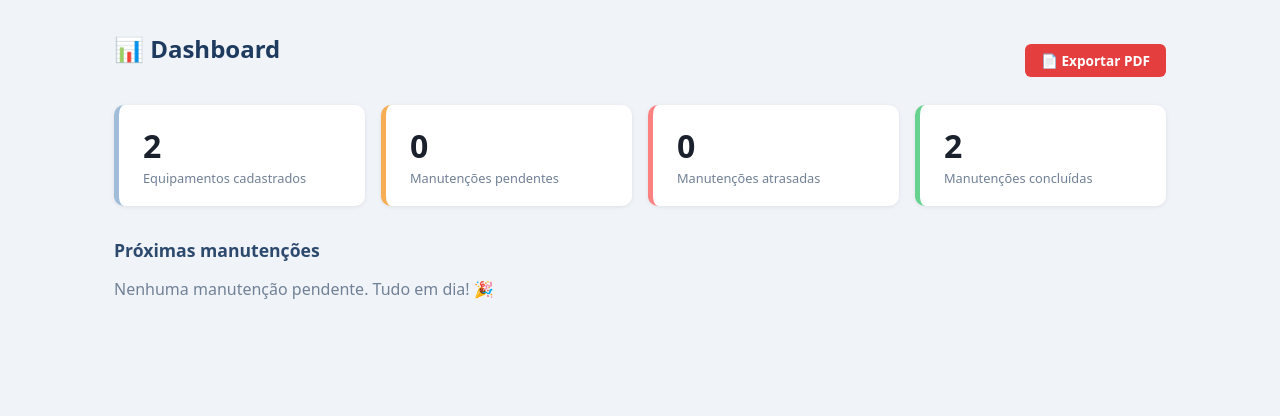
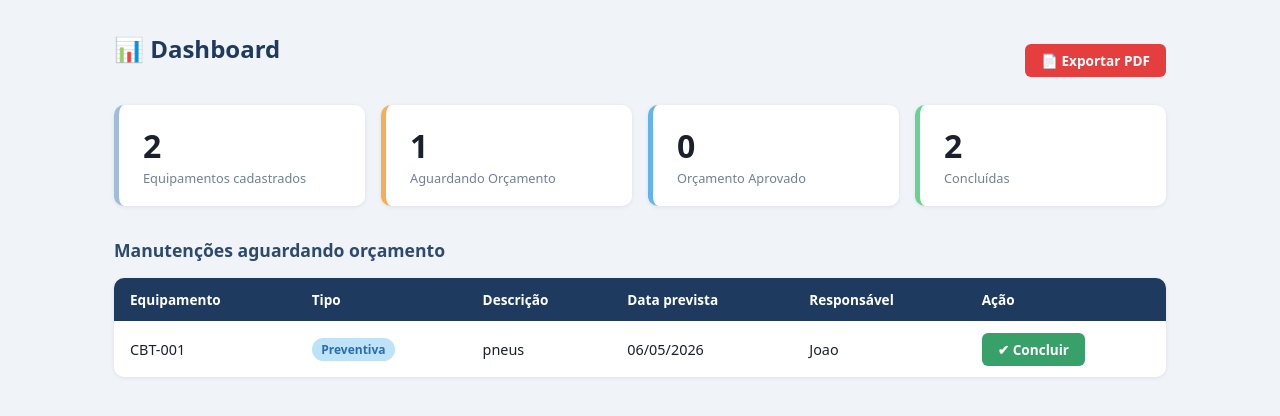
Before and after one commit to CristianoBasto/App_Manuten-o_equipamentos, a Django app: page / in a window 1280 px wide. Shown: the part 56-472 px from the top of the page. Run offline with Django 5.2, Linux system fonts and the light colour scheme; a user stored in the database is signed in; data comes from the database, SQL or seed files in the repository; both versions use the stored data as it was after the commit.

Commit message:
Mudando STATUS para Concluído, Aguardando orcamento, Orçamento aprovado

```diff
--- a/sistema_manutencao/manutencao/models.py
+++ b/sistema_manutencao/manutencao/models.py
@@ -35,9 +35,9 @@ class Manutencao(models.Model):
         ("corretiva",  "Corretiva"),
     ]
     STATUS_CHOICES = [
-        ("pendente",  "Pendente"),
-        ("concluida", "Concluída"),
-        ("atrasada",  "Atrasada"),
+        ("concluida",            "Concluída"),
+        ("aguardando_orcamento", "Aguardando Orçamento"),
+        ("orcamento_aprovado",   "Orçamento Aprovado"),
     ]
 
     equipamento    = models.ForeignKey(
@@ -50,7 +50,7 @@ class Manutencao(models.Model):
     data_registro  = models.DateField(auto_now_add=True)  # preenchido automaticamente ao salvar
     data_prevista  = models.DateField()
     data_realizada = models.DateField(null=True, blank=True)
-    status         = models.CharField(max_length=20, choices=STATUS_CHOICES, default="pendente")
+    status         = models.CharField(max_length=30, choices=STATUS_CHOICES, default="aguardando_orcamento")
     responsavel    = models.CharField(max_length=100, blank=True)
     horimetro      = models.PositiveIntegerField(null=True, blank=True, verbose_name="Horímetro (h)")
     oficina        = models.ForeignKey(
--- a/sistema_manutencao/manutencao/templates/manutencao/base.html
+++ b/sistema_manutencao/manutencao/templates/manutencao/base.html
@@ -1,79 +1,3 @@
-{% comment %} <!DOCTYPE html>
-<html lang="pt-br">
-<head>
-  <meta charset="UTF-8"/>
-  <meta name="viewport" content="width=device-width, initial-scale=1.0"/>
-  <title>Sistema de Manutenção</title>
-  <style>
-    *, *::before, *::after { box-sizing: border-box; margin: 0; padding: 0; }
-    body { font-family: system-ui, sans-serif; background: #f0f4f8; color: #1a202c; }
-    nav { background: #1e3a5f; padding: 0 2rem; display: flex; align-items: center; gap: 1.5rem; height: 90px; }
-    nav .brand { color: #fff; font-weight: 700; font-size: 1.5rem; text-decoration: none; }
-    nav a { color: #bcd2e9; text-decoration: none; font-size: 1.2rem; }
-    nav a:hover { color: #fff; }
-    nav .spacer { flex: 1; }
-    nav .user-info { color: #a0bcd8; font-size: .82rem; }
-    nav .btn-logout { background: rgba(255,255,255,.12); color: #fff; border: none; padding: .3rem .8rem; border-radius: 6px; font-size: .82rem; cursor: pointer; text-decoration: none; }
-    nav .btn-logout:hover { background: rgba(255,255,255,.22); }
-    .container { max-width: 1100px; margin: 2rem auto; padding: 0 1.5rem; }
-    h1 { font-size: 1.5rem; margin-bottom: 1.5rem; color: #1e3a5f; }
-    h2 { font-size: 1.1rem; margin-bottom: 1rem; color: #2d4a6e; }
-    .cards { display: grid; grid-template-columns: repeat(auto-fit, minmax(180px, 1fr)); gap: 1rem; margin-bottom: 2rem; }
-    .card { background: #fff; border-radius: 10px; padding: 1.2rem 1.5rem; box-shadow: 0 1px 4px rgba(0,0,0,.08); border-left: 5px solid #a0bcd8; }
-    .card.pendente  { border-color: #f6ad55; }
-    .card.atrasada  { border-color: #fc8181; }
-    .card.concluida { border-color: #68d391; }
-    .card .numero   { font-size: 2rem; font-weight: 700; }
-    .card .label    { font-size: .8rem; color: #718096; margin-top: 2px; }
-    table { width: 100%; border-collapse: collapse; background: #fff; border-radius: 10px; overflow: hidden; box-shadow: 0 1px 4px rgba(0,0,0,.08); }
-    th { background: #1e3a5f; color: #fff; padding: .75rem 1rem; text-align: left; font-size: .85rem; }
-    td { padding: .7rem 1rem; font-size: .9rem; border-bottom: 1px solid #e2e8f0; }
-    tr:last-child td { border-bottom: none; }
-    tr:hover td { background: #f7fafc; }
-    .badge { display: inline-block; padding: .2rem .6rem; border-radius: 20px; font-size: .75rem; font-weight: 600; }
-    .badge.pendente   { background: #fefcbf; color: #b7791f; }
-    .badge.atrasada   { background: #fed7d7; color: #c53030; }
-    .badge.concluida  { background: #c6f6d5; color: #276749; }
-    .badge.preventiva { background: #bee3f8; color: #2b6cb0; }
-    .badge.corretiva  { background: #fbd38d; color: #744210; }
-    .btn { display: inline-block; padding: .45rem 1rem; border-radius: 6px; font-size: .85rem; font-weight: 600; text-decoration: none; cursor: pointer; border: none; }
-    .btn-primary { background: #1e3a5f; color: #fff; }
-    .btn-primary:hover { background: #2d4a6e; }
-    .btn-success { background: #38a169; color: #fff; }
-    .btn-success:hover { background: #276749; }
-    .btn-pdf { background: #e53e3e; color: #fff; }
-    .btn-pdf:hover { background: #c53030; }
-    form .campo { margin-bottom: 1rem; }
-    form label { display: block; font-size: .85rem; font-weight: 600; margin-bottom: .3rem; color: #4a5568; }
-    form input, form select, form textarea { width: 100%; padding: .5rem .75rem; border: 1px solid #cbd5e0; border-radius: 6px; font-size: .9rem; background: #fff; }
-    form textarea { resize: vertical; min-height: 80px; }
-    .form-card { background: #fff; border-radius: 10px; padding: 2rem; box-shadow: 0 1px 4px rgba(0,0,0,.08); max-width: 600px; }
-    .filtros { display: flex; gap: 1rem; margin-bottom: 1rem; flex-wrap: wrap; align-items: flex-end; }
-    .filtros select { padding: .4rem .6rem; border: 1px solid #cbd5e0; border-radius: 6px; font-size: .85rem; }
-    .toolbar { display: flex; justify-content: space-between; align-items: center; margin-bottom: 1rem; flex-wrap: wrap; gap: .5rem; }
-    .alert-atrasada { background: #fff5f5; border: 1px solid #fc8181; border-radius: 8px; padding: .8rem 1rem; margin-bottom: 1.5rem; color: #c53030; font-size: .9rem; }
-  </style>
-</head>
-<body>
-  <nav>
-    <a class="brand" href="{% url 'dashboard' %}">🔧 Sis_Bastos</a>
-    <a href="{% url 'dashboard' %}">Dashboard</a>
-    <a href="{% url 'lista_manutencoes' %}">Manutenções</a>
-    <a href="{% url 'cadastrar_manutencao' %}">Nova Manutenção</a>
-    <a href="{% url 'cadastrar_equipamento' %}">Novo Equipamento</a>
-    {% if request.user.is_staff %}
-    <a href="/admin/">Admin</a>
-    {% endif %}
-    <div class="spacer"></div>
-    <span class="user-info">👤 {{ request.user.username | capfirst }}</span>
-    <a href="{% url 'logout' %}" class="btn-logout">Sair</a>
-  </nav>
-  <div class="container">
-    {% block conteudo %}{% endblock %}
-  </div>
-</body>
-</html> {% endcomment %}
-
 <!DOCTYPE html>
 <html lang="pt-br">
 <head>
@@ -96,9 +20,9 @@
     h2 { font-size: 1.1rem; margin-bottom: 1rem; color: #2d4a6e; }
     .cards { display: grid; grid-template-columns: repeat(auto-fit, minmax(180px, 1fr)); gap: 1rem; margin-bottom: 2rem; }
     .card { background: #fff; border-radius: 10px; padding: 1.2rem 1.5rem; box-shadow: 0 1px 4px rgba(0,0,0,.08); border-left: 5px solid #a0bcd8; }
-    .card.pendente  { border-color: #f6ad55; }
-    .card.atrasada  { border-color: #fc8181; }
-    .card.concluida { border-color: #68d391; }
+    .card.aguardando { border-color: #f6ad55; }
+    .card.aprovado   { border-color: #63b3ed; }
+    .card.concluida  { border-color: #68d391; }
     .card .numero   { font-size: 2rem; font-weight: 700; }
     .card .label    { font-size: .8rem; color: #718096; margin-top: 2px; }
     table { width: 100%; border-collapse: collapse; background: #fff; border-radius: 10px; overflow: hidden; box-shadow: 0 1px 4px rgba(0,0,0,.08); }
@@ -107,9 +31,9 @@
     tr:last-child td { border-bottom: none; }
     tr:hover td { background: #f7fafc; }
     .badge { display: inline-block; padding: .2rem .6rem; border-radius: 20px; font-size: .75rem; font-weight: 600; }
-    .badge.pendente   { background: #fefcbf; color: #b7791f; }
-    .badge.atrasada   { background: #fed7d7; color: #c53030; }
-    .badge.concluida  { background: #c6f6d5; color: #276749; }
+    .badge.aguardando_orcamento { background: #fefcbf; color: #b7791f; }
+    .badge.orcamento_aprovado   { background: #bee3f8; color: #2b6cb0; }
+    .badge.concluida            { background: #c6f6d5; color: #276749; }
     .badge.preventiva { background: #bee3f8; color: #2b6cb0; }
     .badge.corretiva  { background: #fbd38d; color: #744210; }
     .btn { display: inline-block; padding: .45rem 1rem; border-radius: 6px; font-size: .85rem; font-weight: 600; text-decoration: none; cursor: pointer; border: none; }
--- a/sistema_manutencao/manutencao/templates/manutencao/dashboard.html
+++ b/sistema_manutencao/manutencao/templates/manutencao/dashboard.html
@@ -11,28 +11,21 @@
     <div class="numero">{{ total_equipamentos }}</div>
     <div class="label">Equipamentos cadastrados</div>
   </div>
-  <div class="card pendente">
-    <div class="numero">{{ pendentes }}</div>
-    <div class="label">Manutenções pendentes</div>
+  <div class="card aguardando">
+    <div class="numero">{{ aguardando_orcamento }}</div>
+    <div class="label">Aguardando Orçamento</div>
   </div>
-  <div class="card atrasada">
-    <div class="numero">{{ atrasadas }}</div>
-    <div class="label">Manutenções atrasadas</div>
+  <div class="card aprovado">
+    <div class="numero">{{ orcamento_aprovado }}</div>
+    <div class="label">Orçamento Aprovado</div>
   </div>
   <div class="card concluida">
     <div class="numero">{{ concluidas }}</div>
-    <div class="label">Manutenções concluídas</div>
+    <div class="label">Concluídas</div>
   </div>
 </div>
 
-{% if atrasadas > 0 %}
-<div class="alert-atrasada">
-  ⚠️ Você tem <strong>{{ atrasadas }} manutenção(ões) atrasada(s)</strong>.
-  <a href="{% url 'lista_manutencoes' %}?status=atrasada">Ver agora →</a>
-</div>
-{% endif %}
-
-<h2>Próximas manutenções</h2>
+<h2>Manutenções aguardando orçamento</h2>
 {% if proximas %}
 <table>
   <thead>
--- a/sistema_manutencao/manutencao/views.py
+++ b/sistema_manutencao/manutencao/views.py
@@ -13,39 +13,25 @@ from reportlab.lib.styles import getSampleStyleSheet, ParagraphStyle
 from reportlab.lib.enums import TA_CENTER
 
 
-# ── Helpers ───────────────────────────────────────────────────────────────────
-
-def _atualizar_atrasadas():
-    """Marca como atrasadas todas as manutenções pendentes com data vencida."""
-    hoje = timezone.now().date()
-    Manutencao.objects.filter(
-        status="pendente",
-        data_prevista__lt=hoje
-    ).update(status="atrasada")
-
-
 # ── Views principais ──────────────────────────────────────────────────────────
 
 @login_required
 def dashboard(request):
-    _atualizar_atrasadas()
-
     equipamentos = Equipamento.objects.all()
     manutencoes  = Manutencao.objects.select_related("equipamento").all()
 
     context = {
-        "total_equipamentos": equipamentos.count(),
-        "pendentes":          manutencoes.filter(status="pendente").count(),
-        "atrasadas":          manutencoes.filter(status="atrasada").count(),
-        "concluidas":         manutencoes.filter(status="concluida").count(),
-        "proximas":           manutencoes.filter(status="pendente").order_by("data_prevista")[:5],
+        "total_equipamentos":    equipamentos.count(),
+        "aguardando_orcamento":  manutencoes.filter(status="aguardando_orcamento").count(),
+        "orcamento_aprovado":    manutencoes.filter(status="orcamento_aprovado").count(),
+        "concluidas":            manutencoes.filter(status="concluida").count(),
+        "proximas":              manutencoes.filter(status="aguardando_orcamento").order_by("data_prevista")[:5],
     }
     return render(request, "manutencao/dashboard.html", context)
 
 
 @login_required
 def lista_manutencoes(request):
-    _atualizar_atrasadas()
     manutencoes = Manutencao.objects.select_related("equipamento").all()
 
     status = request.GET.get("status")
@@ -99,7 +85,7 @@ def cadastrar_manutencao(request):
             responsavel   =request.POST.get("responsavel", ""),
             horimetro     =request.POST.get("horimetro") or None,
             oficina_id    =request.POST.get("oficina") or None,
-            status        ="pendente",
+            status        ="aguardando_orcamento",
         )
         return redirect("lista_manutencoes")
 
@@ -153,8 +139,6 @@ def cadastrar_oficina(request):
 
 @login_required
 def exportar_pdf(request):
-    _atualizar_atrasadas()
-
     manutencoes = Manutencao.objects.select_related("equipamento", "oficina").all()
     status = request.GET.get("status")
     mes    = request.GET.get("mes")
@@ -255,9 +239,9 @@ def exportar_pdf(request):
     rows   = [header]
 
     STATUS_CORES = {
-        "pendente":  colors.HexColor("#fefcbf"),
-        "atrasada":  colors.HexColor("#fed7d7"),
-        "concluida": colors.HexColor("#c6f6d5"),
+        "aguardando_orcamento": colors.HexColor("#fefcbf"),
+        "orcamento_aprovado":   colors.HexColor("#bee3f8"),
+        "concluida":            colors.HexColor("#c6f6d5"),
     }
 
     for m in manutencoes:
```
Also changed, not shown: sistema_manutencao/manutencao/templates/manutencao/lista_manutencoes.html (+4 -4 lines), sistema_manutencao/db.sqlite3, sistema_manutencao/manutencao/migrations/0005_alter_manutencao_status.py (added), sistema_manutencao/manutencao/templates/manutencao/cadastrar_manutencao.html (line endings or trailing spaces).
